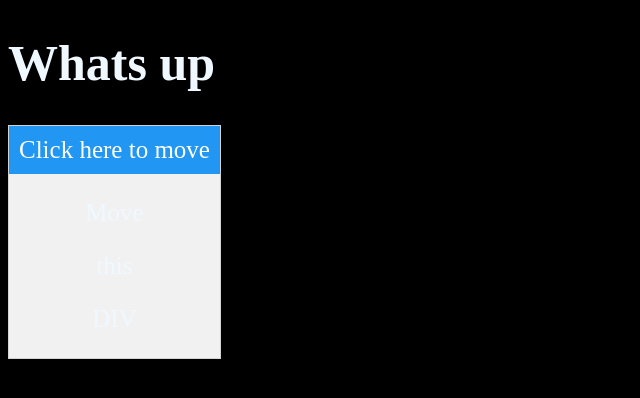
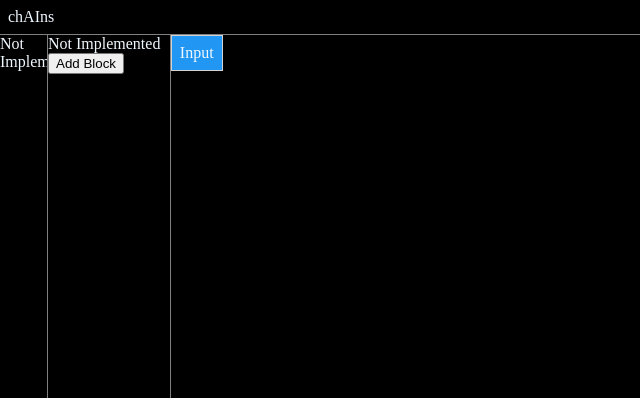
Before and after one commit to yeedrag/mouseElephantCatDog, a plain HTML site: page index.html in a window 1280 px wide. Shown: the top 398 px of the page, without its empty margins (0-640 px from the left). Drawn offline with Linux system fonts and the light colour scheme.

Commit message:
rewrite a lot

```diff
--- /dev/null
+++ b/index.css
@@ -0,0 +1,88 @@
+* {
+	box-sizing: border-box;
+}
+
+html {
+}
+
+body {
+	background-color: black;
+	color: aliceblue;
+
+	height: 100vh;
+	margin: 0;
+
+	display: flex;
+	flex-flow: column nowrap;
+
+	user-select: none;
+}
+
+body > nav {
+	flex: 0 0;
+
+	display: flex;
+	align-items: center;
+	padding: 0.5em;
+
+	border-bottom: solid 1px grey;
+}
+
+body > div {
+	flex: 1;
+
+	display: flex;
+	flex-flow: row nowrap;
+}
+
+#sidebar {
+	flex: 0 0;
+
+	display: flex;
+	border-right: solid 1px grey;
+}
+
+#categories {
+	flex: 0 0 3em;
+
+	overflow: auto;
+	border-right: solid 1px grey;
+}
+
+#choices {
+	flex: 0 0 9em;
+
+	overflow: auto;
+}
+
+#workspaceContainer {
+	flex: 1;
+
+	overflow: hidden;
+}
+
+#workspace {
+	width: 0;
+	height: 0;
+	overflow: visible;
+}
+
+.block {
+	position: absolute;
+	background-color: #f1f1f1;
+	text-align: center;
+	border: solid 1px #d3d3d3;
+
+	width: fit-content;
+	height: fit-content;
+}
+
+.block > .header {
+	padding: 0.5em;
+	cursor: move;
+	background-color: #2196f3;
+}
+
+.block > .content {
+	background-color: #222;
+}
--- a/index.html
+++ b/index.html
@@ -1,22 +1,13 @@
 <!DOCTYPE html>
 <html><head>
-    <meta charset="utf-8">
-    <meta name="Author" content="Trolly">
-    <meta name="desctiption" content="index for project">
+	<meta charset="utf-8" />
+	<meta name="viewport" content="width=device-width, initial-scale=1" />
 	<title>chAIns</title>
 	<style>
-		html {
-            font-size: 25px;
-        }
-
-        body {
-            background-color: black;
-            color: aliceblue;
-        }
+		@import "./index.css";
 
 		#mydiv {
 			position: absolute;
-            z-index: 9;
 			background-color: #f1f1f1;
 			text-align: center;
 			border: 1px solid #d3d3d3;
@@ -25,19 +16,41 @@
 		#mydivheader {
 			padding: 10px;
 			cursor: move;
-            z-index: 10;
 			background-color: #2196F3;
 			color: #fff;
 		}
 	</style>
 	<script src="./index.js" defer></script>
 </head><body>
-    <h1>Whats up</h1>
+	<nav>
+		chAIns
+	</nav>
+	<div>
+		<div id="sidebar">
+			<div id="categories">
+				Not Implemented
+			</div>
+			<div id="choices">
+				Not Implemented
 
-    <div id="mydiv">
-        <div id="mydivheader">Click here to move</div>
-        <p>Move</p>
-        <p>this</p>
-        <p>DIV</p>
+				<button id="addBlock">Add Block</button>
+			</div>
+		</div>
+		<div id="workspaceContainer">
+			<main id="workspace">
+				<!-- An example block
+					<div class="block">
+						<div class="inputPorts">
+							< !-- Discuss Later -- >
+						</div>
+						<div class="header">Input</div>
+						<div class="content">< !-- Empty Here -- ></div>
+						<div class="outputPorts">
+							< !-- Discuss Later -- >
+						</div>
+					</div>
+				-->
+			</main>
+		</div>
 	</div>
 </body></html>
--- a/index.js
+++ b/index.js
@@ -1,46 +1,95 @@
-//Make the DIV element draggagle:
-dragElement(document.getElementById("mydiv"));
+const qry = (...query) => document.querySelector(...query);
+const qrys = (...query) => document.querySelectorAll(...query);
 
-function dragElement(elmnt) {
-	var pos1 = 0,
-		pos2 = 0,
-		pos3 = 0,
-		pos4 = 0;
-	if (document.getElementById(elmnt.id + "header")) {
-		/* if present, the header is where you move the DIV from:*/
-		document.getElementById(elmnt.id + "header").onmousedown = dragMouseDown;
-	} else {
-		/* otherwise, move the DIV from anywhere inside the DIV:*/
-		elmnt.onmousedown = dragMouseDown;
+const workspace = qry("#workspace");
+
+// when .x and .y change, modify #workspace accordingly
+const workspaceConf = new Proxy({showingX: 0, showingY: 0, scale: 1}, {
+	set: (target, key, value) => {
+		target[key] = value;
+
+		switch(key){
+			case "showingX":
+			case "showingY":
+				workspace.style["translate"] = `${-target.showingX}px ${-target.showingY}px`;
+				break;
+			case "scale":
+				workspace.style["scale"] = `${target.scale}`;
+				break;
+		}
+	}
+});
+
+// init workspace
+for(let key in workspaceConf) {
+	workspaceConf[key] = workspaceConf[key];
+}
+
+// move the workspace while mouse dragging
+qry("#workspaceContainer").addEventListener("mousedown", e => {
+	const move = e => { // mousemove event
+		workspaceConf.showingX -= e.movementX;
+		workspaceConf.showingY -= e.movementY;
 	}
 
-	function dragMouseDown(e) {
-		e = e || window.event;
-		e.preventDefault();
-		// get the mouse cursor position at startup:
-		pos3 = e.clientX;
-		pos4 = e.clientY;
-		document.onmouseup = closeDragElement;
-		// call a function whenever the cursor moves:
-		document.onmousemove = elementDrag;
-	}
+	document.body.addEventListener("mousemove", move);
+	document.body.addEventListener(
+		"mouseup",
+		e => document.body.removeEventListener("mousemove", move),
+		{once: true}
+	);
+})
 
-	function elementDrag(e) {
-		e = e || window.event;
-		e.preventDefault();
-		// calculate the new cursor position:
-		pos1 = pos3 - e.clientX;
-		pos2 = pos4 - e.clientY;
-		pos3 = e.clientX;
-		pos4 = e.clientY;
-		// set the element's new position:
-		elmnt.style.top = (elmnt.offsetTop - pos2) + "px";
-		elmnt.style.left = (elmnt.offsetLeft - pos1) + "px";
-	}
+function createBlock({
+	header,
+	content,
+	position: [x = workspaceConf.showingX, y = workspaceConf.showingY] = []
+}){
+	// todo: change this element to import and export to json files
+	let block = document.createElement("div");
+	block.classList.add("block");
+	block.innerHTML = `
+		<div class="inputPorts"></div>
+		<div class="header">${header || ""}</div>
+		<div class="content">${content || ""}</div>
+		<div class="outputPorts"></div>
+	`;
 
-	function closeDragElement() {
-		/* stop moving when mouse button is released:*/
-		document.onmouseup = null;
-		document.onmousemove = null;
-	}
+	block.style["left"] = `${x}px`;
+	block.style["right"] = `${y}px`;
+
+	block.children[1].addEventListener("mousedown", e => {
+		const move = e => { // mousemove
+			x += e.movementX / workspaceConf.scale;
+			y += e.movementY / workspaceConf.scale;
+			block.style["left"] = `${x}px`;
+			block.style["top"] = `${y}px`;
+		}
+
+		document.body.addEventListener("mousemove", move);
+		document.body.addEventListener(
+			"mouseup",
+			e => document.body.removeEventListener("mousemove", move),
+			{once: true}
+		);
+	});
+
+	// this is used to prevent unexpected workspace move
+	block.addEventListener("mousedown", e => e.stopPropagation());
+
+
+
+	return block;
 }
+
+qry("#addBlock").addEventListener("click", e => {
+	qry("#workspace").appendChild(
+		createBlock({
+			header: prompt("Please write some HTML for the header"),
+			content: prompt("Please write some HTML for the content")
+		})
+	);
+});
+
+// create a Input block
+qry("#workspace").appendChild(createBlock({header: "Input"}));
```
Lines whose indentation alone changed are shown as unchanged.
